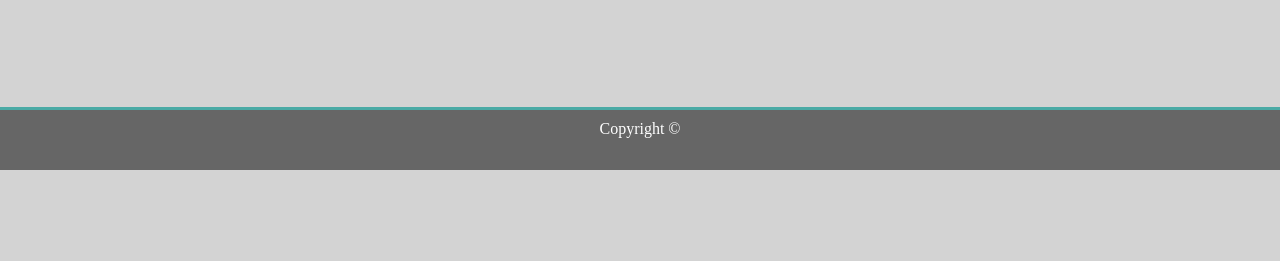
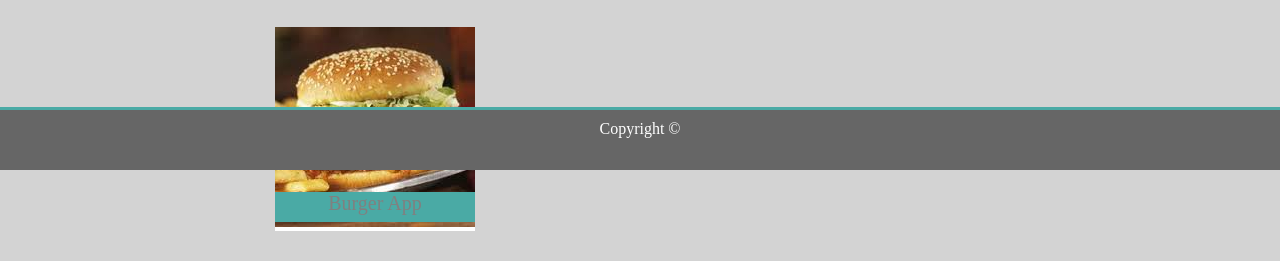
Before and after one commit to JoePappano/Responsive-Portfolio, a plain HTML site: page portfolio.html in a window 1280 px wide. Shown: the part 630-891 px from the top of the page. Before the commit the page ends 800 px from the top, so only its background shows below. Drawn offline with Linux system fonts and the light colour scheme.

Commit message:
updating file

```diff
--- a/portfolio.html
+++ b/portfolio.html
@@ -58,6 +58,10 @@
                 <a href="https://calm-falls-42465.herokuapp.com/"> <img class="pics" src="assets/images/friends.jpeg"></a>
                 <div class="bannerLabel"> <a href="https://calm-falls-42465.herokuapp.com/"> Friend Finder </a></div>
             </section>
+            <section class="pic-container">
+                <a href="https://arcane-brushlands-18311.herokuapp.com/"> <img class="pics" src="assets/images/burger.jpeg"></a>
+                <div class="bannerLabel"> <a href="https://arcane-brushlands-18311.herokuapp.com/"> Burger App </a></div>
+            </section>
         </div>
     </div>
     <footer>
```
Also changed, not shown: assets/images/burger.jpeg (added).
